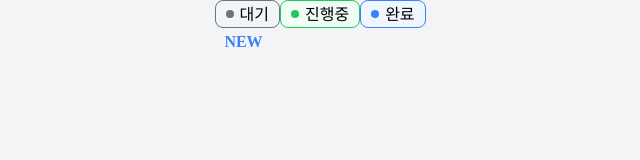
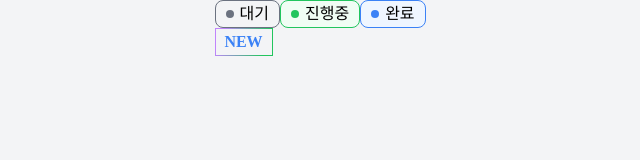
Before and after one commit to 10aeat/10aeat_Frontend, a Next.js app: page / in a window 1280 px wide. Shown: the top 160 px of the page, without its empty margins (238-878 px from the left). Built offline with nearby package versions, Linux system fonts and the light colour scheme.

Commit message:
[Fix] BoxStore 수정

```diff
--- a/src/app/page.tsx
+++ b/src/app/page.tsx
@@ -1,4 +1,4 @@
-import BoxStore, { BoxStyle } from '../components/atoms/BoxStore'
+import BoxStore, { BoxStyle } from '@/components/atoms/BoxStore'
 
 export default function Home() {
   return (
--- a/src/components/atoms/BoxStore.tsx
+++ b/src/components/atoms/BoxStore.tsx
@@ -22,7 +22,9 @@ export default function BoxStore({
     switch (boxStyle) {
       case BoxStyle.TAG:
         return (
-          <div className={`tag flex  border-solid border-[1px] ${style}`}>
+          <div
+            className={`tag flex border-solid border-[1px] font-Pretendard font-medium leading-5 ${style}`}
+          >
             <div className={`w-2 h-2 rounded-lg ${dotStyle}`} />
             {children}
           </div>
--- a/src/styles/boxStyle.scss
+++ b/src/styles/boxStyle.scss
@@ -8,9 +8,9 @@
   border-radius: 8px;
 }
 
-// .badge {
-//   border: 1px solid transparent;
-//   border-image: linear-gradient(109deg, #c084fc 11.33%, #22c55e 84.05%) 1;
-//   border-image-slice: 1;
-//   border-radius: 30px;
-// }
+.badge {
+  border: 1px solid transparent;
+  border-image: linear-gradient(109deg, #c084fc 11.33%, #22c55e 84.05%) 1;
+  border-image-slice: 1;
+  border-radius: 30px;
+}
```
Also changed, not shown: src/app/layout.tsx (+9 -9 lines), .eslintrc.json.
